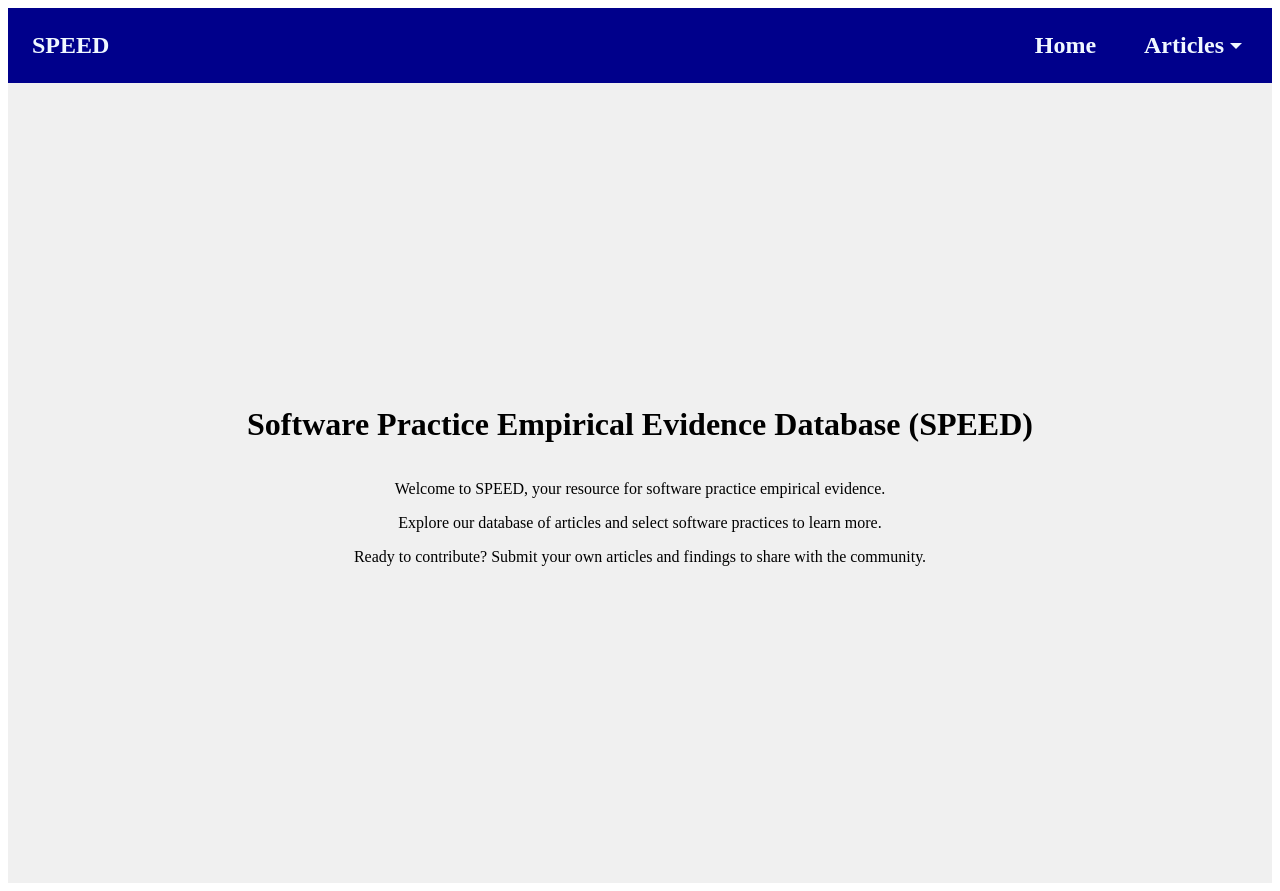
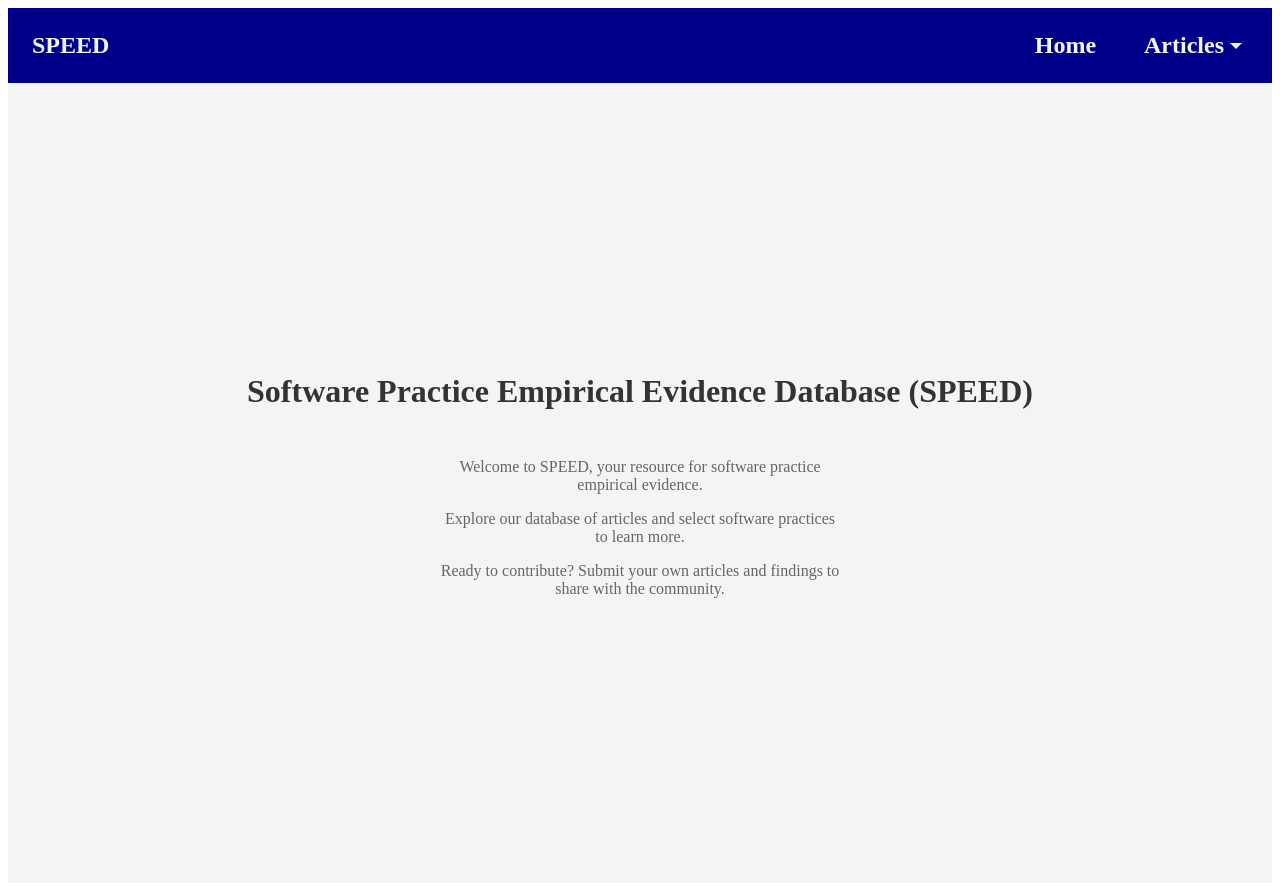
Before and after one commit to ense7015406/Assignment, a Next.js app in the folder frontend/: page / in a window 1280 px wide. Built offline with nearby package versions, Linux system fonts and the light colour scheme.

Commit message:
updating scss for the homepage
fix: I did some minor changes to the homepage scss

```diff
--- a/frontend/styles/HomePage.module.scss
+++ b/frontend/styles/HomePage.module.scss
@@ -1,4 +1,4 @@
-/* Home.module.scss */
+/* HomePage.module.scss */
 
 .container {
 	display: flex;
@@ -6,38 +6,19 @@
 	align-items: center;
 	justify-content: center;
 	height: 100vh;
-	text-align: center;
-	background-color: #f0f0f0; /* Background color for the entire container */
+	background-color: #f4f4f4;
 }
 
-.home-title {
-	font-size: 2.5rem;
-	margin: 0.5rem 0;
-	color: #333; /* Header text color */
+.header {
+	font-size: 2rem;
+	font-weight: bold;
+	margin-bottom: 1rem;
+	color: #333;
 }
 
-.subtitle {
-	font-size: 1.25rem;
-	margin: 0.5rem 0;
-	color: #555; /* Subtitle text color */
+.content {
+	text-align: center;
+	max-width: 400px;
+	margin-top: 1rem;
+	color: #666;
 }
-
-.button-container {
-	margin-top: 2rem;
-}
-
-.button {
-	display: inline-block;
-	padding: 1rem 2rem;
-	background-color: #007bff; /* Button background color */
-	color: #fff; /* Button text color */
-	text-decoration: none;
-	font-size: 1rem;
-	margin: 0.5rem;
-	border-radius: 0.25rem;
-	transition: background-color 0.2s ease-in-out;
-}
-
-.button:hover {
-	background-color: #0056b3; /* Hover background color */
-}
```
